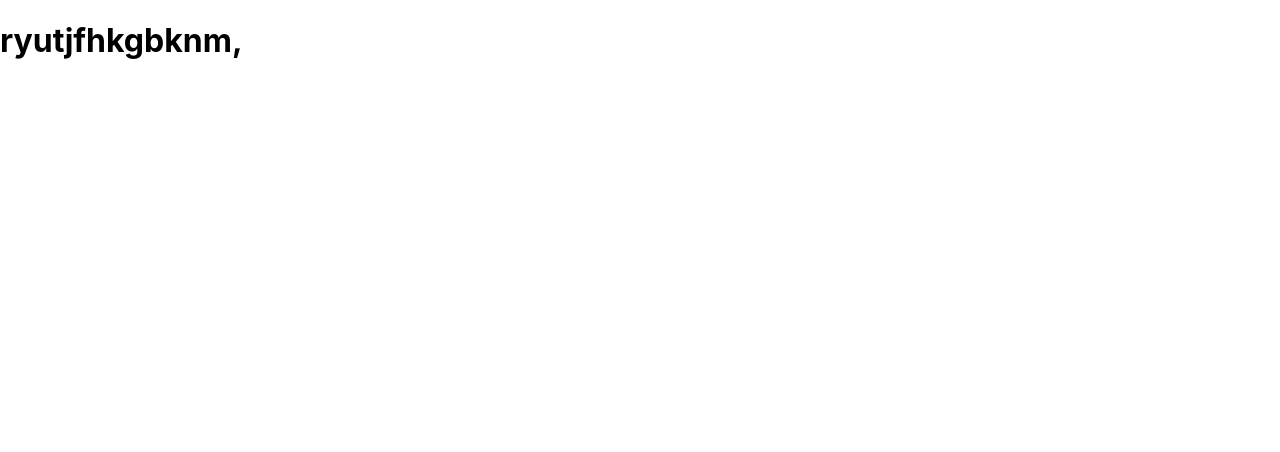
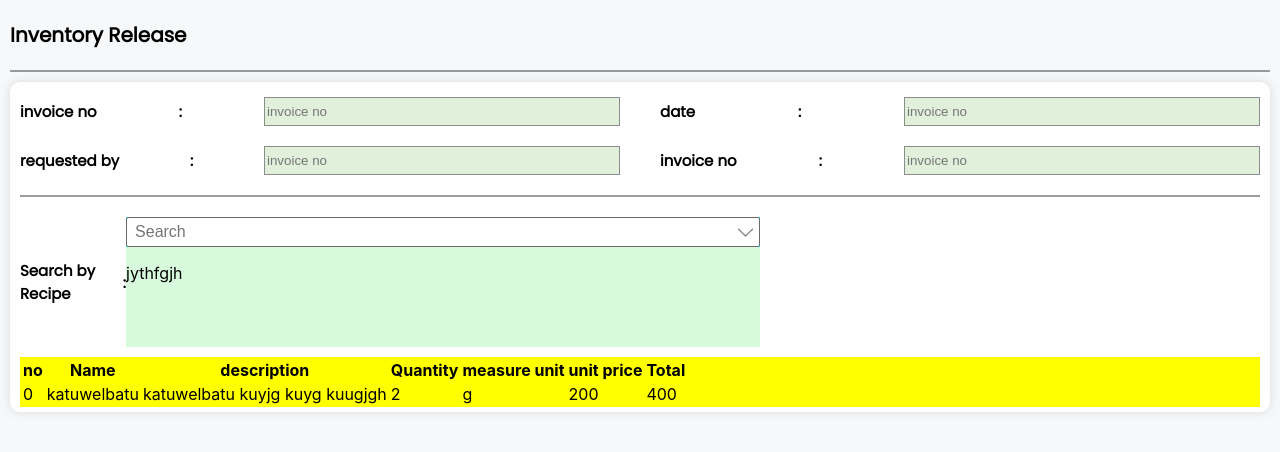
Before and after one commit to SasithDuleepa/ayurweda_inventory_client, a React (Create React App) app: page /customer in a window 1280 px wide. Before the commit this address had no page. Shown: the top 452 px of the page. Built offline with nearby package versions, Linux system fonts and the light colour scheme.

Commit message:
inventory release

```diff
--- a/src/App.css
+++ b/src/App.css
@@ -1,6 +1,7 @@
 
-
-
+body{
+  background-color:rgb(247, 248, 249);
+}
 
 :root {
   --color-primary: rgb(225, 240, 218); /* Main green color */
@@ -13,6 +14,7 @@
   --color-link: #2196F3; /* Blue link color */
  --blue: #065ba0;
 }
+
 
 .title{
   font-size: 20px;
@@ -38,15 +40,23 @@
 
 
 .line{
-  border-bottom: 2px solid rgba(0, 0, 0, 0.634);
+  border-bottom: 2px solid rgba(0, 0, 0, 0.383);
   margin: 10px 0px;
+}
+
+.container{
+
+box-shadow: 0px 0px 10px 1px rgba(0,0,0,0.1);
+border-radius: 10px;
+padding: 5px 10px;
+background-color: white;
 }
 
 
 
 .form-input{
     height: 25px;
-    width: 300px;
+    width: 350px;
     background-color: var(--color-primary);
     border: 1px solid rgb(141, 141, 141);
 }
--- a/src/App.js
+++ b/src/App.js
@@ -2,13 +2,14 @@ import './App.css';
 import { BrowserRouter as Router, Route,Routes, BrowserRouter } from "react-router-dom";
 
 
-
+import Release from './inventory/pages/release/release';
 
 
 function App() {
   return (
-    <div>
-      <h1>ryutjfhkgbknm, </h1>
+    <div className='app'>
+      <Release/>
+
 
 
 
@@ -16,7 +17,7 @@ function App() {
 
       <Router>
       <Routes>
-        {/* <Route element={<Customer/>} path="/customer"/> */}
+        {/* <Route element={<Release/>} path="/customer"/> */}
 
 
       </Routes>
--- /dev/null
+++ b/src/inventory/pages/release/release.css
@@ -0,0 +1,110 @@
+.Release{
+    margin: auto 10px;
+}
+.Release-info-main-div{
+    /* background-color: violet; */
+    display: flex;
+    justify-content: space-between;
+    flex-wrap: wrap;
+}
+.Release-info-input-div{
+    /* border: 1px solid black; */
+    width: 600px;
+    display: flex;
+    align-items: center;
+    justify-content: space-between;
+    margin: 10px 0px;
+}
+.Release-info-input-label{}
+.Release-info-input{}
+
+
+
+
+
+.Release-search-main-div{
+    /* background-color: antiquewhite; */
+    display: flex;
+    justify-content: space-between;
+    flex-wrap: wrap;
+}
+
+
+.Release-search-div-select{
+    width: 800px;
+    background-color: aqua;
+}
+.Release-search-div-select-dropdown-btn{
+    display: flex;
+  align-items: center;
+  gap: 10px;
+  background-color: #ffffff;
+  border: none;
+  cursor: pointer;
+  border: 1px solid rgb(106, 106, 106);
+  height: 30px;
+    width: 100%;
+  border-radius: 2px;
+}
+.Release-search-div-select-input{
+    font-size: 16px;
+  border: none;
+  height: 22px;
+  width: 100%;
+  background-color: transparent;
+}
+
+.Release-search-div-select-dropdown-img{
+    width: 15px;
+    height: 15px;
+}
+.Release-search-div-dropdown-show{
+    position: relative;
+    display: inline-block;
+    width: 100%;
+    height: 100px;
+    background-color: rgb(215, 250, 221);
+}
+.Release-search-div-dropdown-show-hide{
+    display: none;
+    background-color: #f6f6f6;
+    min-width: 100%;
+    border: 1px solid #ddd;
+    z-index: 1;
+}
+.Release-search-div-select-dropdown-select{
+    display: block;
+    background-color: #f6f6f6;
+    min-width: 100%;
+    border: 1px solid #ddd;
+    z-index: 1;
+}
+
+
+
+
+.Release-search-div{
+
+    width: 740px;
+    margin: 10px 0px;
+    display: flex;
+    align-items: center;
+    justify-content: space-between;
+}
+.Release-search-div-label{}
+.Release-search-div-input{
+    height: 25px;
+    width: 450px;
+    background-color: transparent;
+    border: none;
+
+    &:focus{
+        outline: 0px solid #ddd;
+    }
+}
+
+
+.Release-input-main-div{
+    /* margin-top: 50px; */
+    background-color: yellow;
+}
--- /dev/null
+++ b/src/inventory/pages/release/release.jsx
@@ -0,0 +1,104 @@
+import React, { useState } from 'react';
+import './release.css';
+import Arrow from '../../../icon/down-arrow.png'
+
+export default function Release() {
+    const [dropDown1,setDropDown1] = useState('Release-search-div-dropdown-show');
+    const DropDown1Handler = () =>{
+        if(dropDown1 === 'Release-search-div-dropdown-show'){
+            setDropDown1('Release-search-div-dropdown-hide');
+        }else{
+            setDropDown1('Release-search-div-dropdown-show');
+
+        }
+    }
+  return (
+    <div className='Release'>
+            <p className='title'>Inventory Release</p>
+
+        <div className='line'></div>
+        <div className='container'>
+            <div className='Release-info-main-div'>
+                <div className='Release-info-input-div'>
+                    <label className='Release-info-input-label label'>invoice no</label>
+                    <label className='Release-info-input-label label'>:</label>
+                    <input className='Release-info-input form-input' type='text' placeholder='invoice no'/>
+                </div>
+                <div className='Release-info-input-div'>
+                    <label className='Release-info-input-label label'>date</label>
+                    <label className='Release-info-input-label label'>:</label>
+                    <input className='Release-info-input form-input' type='text' placeholder='invoice no'/>
+                </div>
+                <div className='Release-info-input-div'>
+                    <label className='Release-info-input-label label'>requested by</label>
+                    <label className='Release-info-input-label label'>:</label>
+                    <input className='Release-info-input form-input' type='text' placeholder='invoice no'/>
+                </div>
+                <div className='Release-info-input-div'>
+                    <label className='Release-info-input-label label'>invoice no</label>
+                    <label className='Release-info-input-label label'>:</label>
+                    <input className='Release-info-input form-input' type='text' placeholder='invoice no'/>
+                </div>
+            </div>
+
+            <div className='line'></div>
+
+
+            <div className='Release-search-main-div'>
+                {/* <div  className='Release-search-div'>
+                    <label className='Release-search-div-label label'>Search Inventory by Name</label>
+                    <label className='Release-search-div-label label'>:</label>
+                    <button><input className='Release-search-div-input ' type='text' placeholder='Search'/>
+
+                    </button>
+
+                </div> */}
+                <div  className='Release-search-div'>
+                    <label className='Release-search-div-label label'>Search by Recipe</label>
+                    <label className='Release-search-div-label label'>:</label>
+                    <div className='Release-search-div-select'>
+                        <button onClick={()=>DropDown1Handler()} className='Release-search-div-select-dropdown-btn '>
+                            <input className='Release-search-div-select-input ' type='text' placeholder='Search'/>
+
+                                <img src={Arrow} alt='arrow'  className='Release-search-div-select-dropdown-img'/>
+
+                        </button>
+                        <div className={dropDown1}>
+                            {/* <a className='Release-search-div-select-dropdown-select'>jythfgjfh </a> */}
+                            <p>jythfgjh</p>
+                        </div>
+                    </div>
+
+
+                </div>
+            </div>
+
+
+            <div className='Release-input-main-div'>
+                <table>
+                    <thead>
+                        <th>no</th>
+                        <th>Name</th>
+                        <th>description</th>
+                        <th>Quantity</th>
+                        <th>measure unit</th>
+                        <th>unit price</th>
+                        <th>Total</th>
+                    </thead>
+                    <tbody>
+                        <td>0</td>
+                        <td>katuwelbatu</td>
+                        <td>katuwelbatu kuyjg kuyg kuugjgh </td>
+                        <td>2</td>
+                        <td>g</td>
+                        <td>200</td>
+                        <td>400</td>
+                    </tbody>
+                </table>
+            </div>
+
+            <div  className='Release-btn-main-div'></div>
+        </div>
+    </div>
+  )
+}
```
Also changed, not shown: src/icon/down-arrow.png (added).
